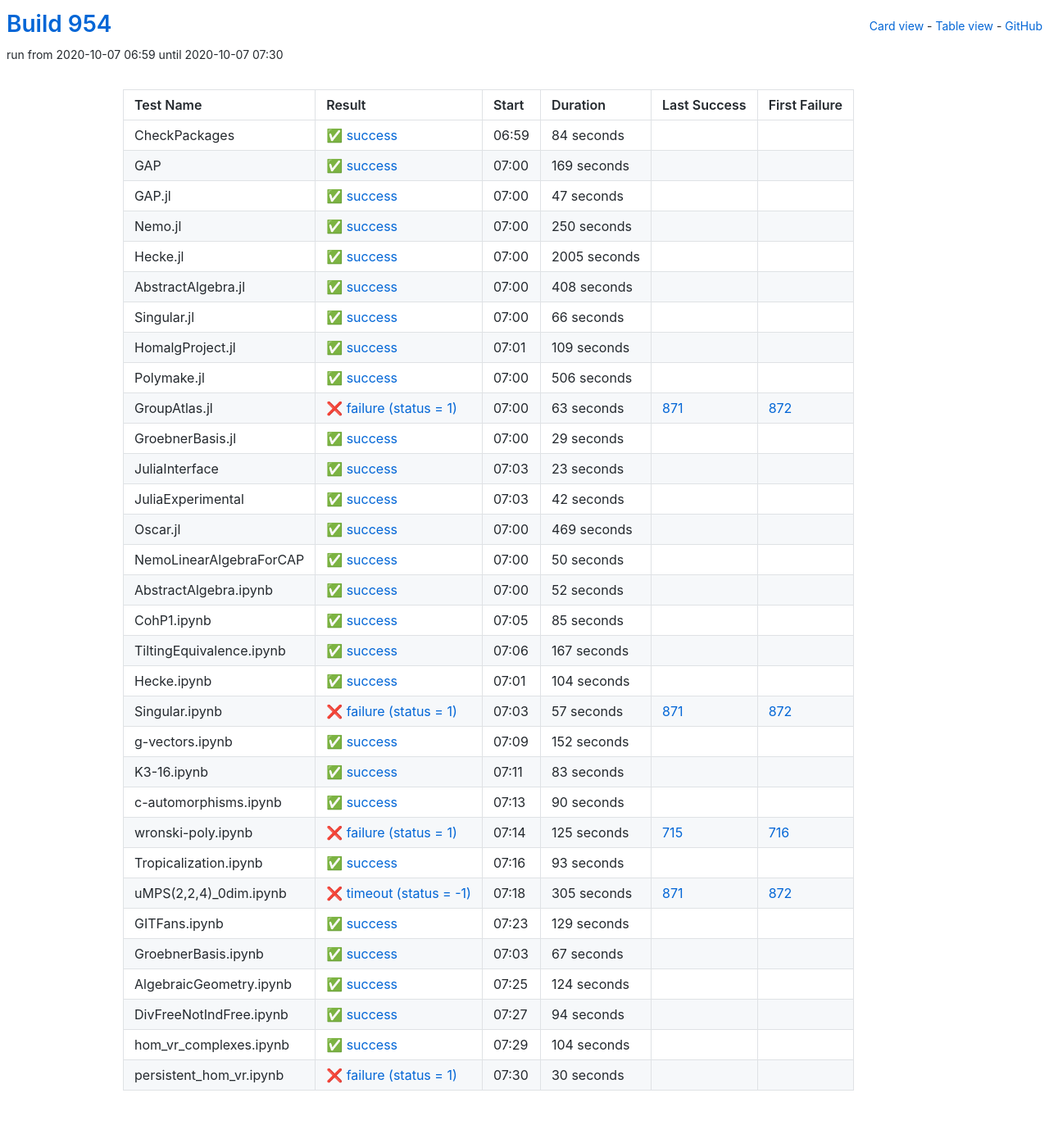
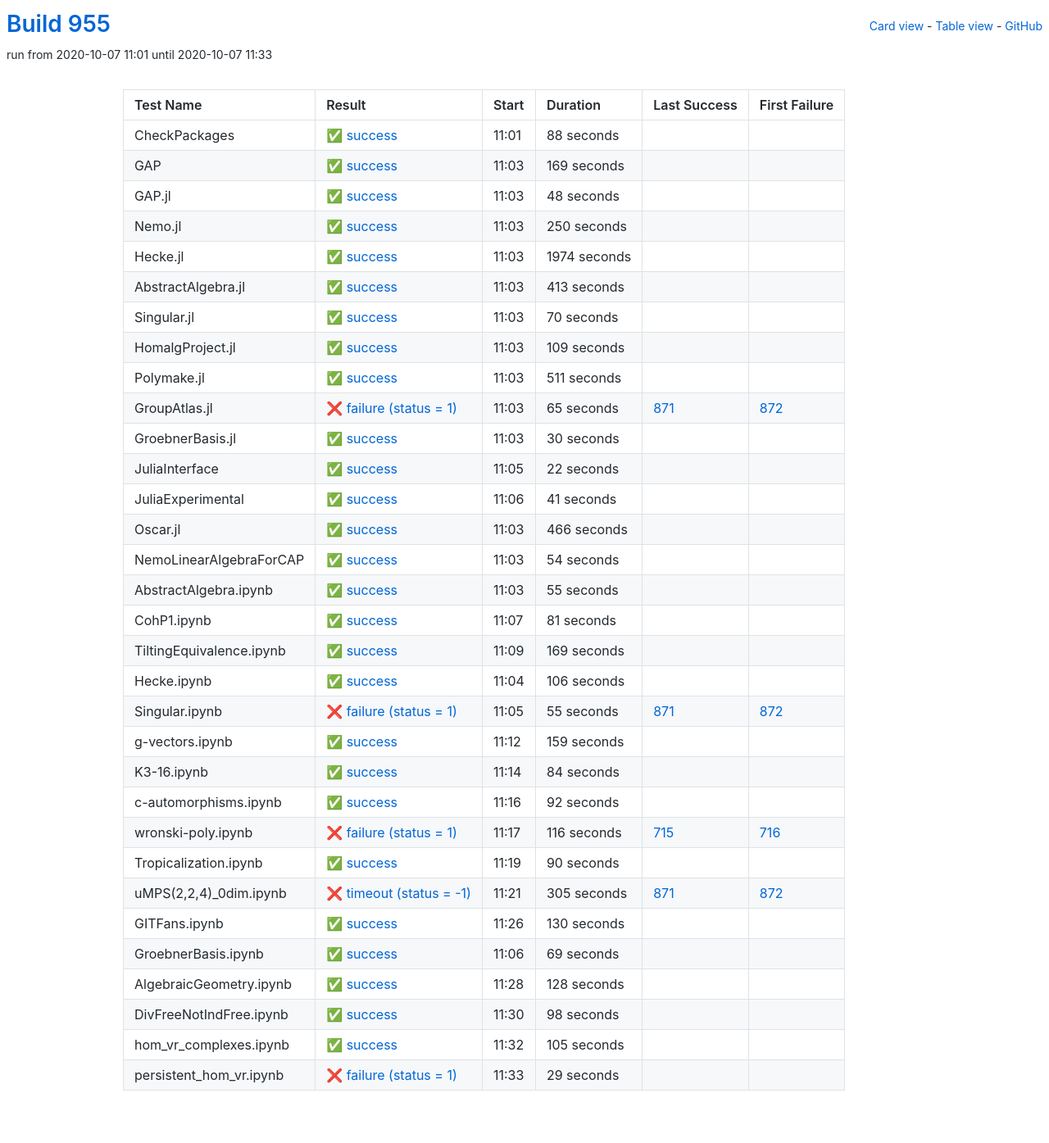
Before and after one commit to oscar-system/oscar-ci-status-stable, a Jekyll site: the page built from table.html, in a window 1280 px wide. Shown: the whole page at 82% size. Built offline with Jekyll 4.4.1, drawn with Linux system fonts in a browser that asks for light colours.

Commit message:
Build #955

```diff
--- a/_data/ci.yml
+++ b/_data/ci.yml
@@ -1,6 +1,6 @@
 ---
-build: 954
-build_url: https://oscarci.mathematik.uni-kl.de/job/oscar-stable/954/
+build: 955
+build_url: https://oscarci.mathematik.uni-kl.de/job/oscar-stable/955/
 job: oscar-stable
 organization: oscar-system
 repo: oscar-ci-status-stable
@@ -8,20 +8,20 @@ repourl: https://github.com/oscar-system/oscar-ci-status-stable
 tests:
 - name: CheckPackages
   id: checkpackages
-  log: https://oscarci.mathematik.uni-kl.de/job/oscar-stable/954/artifact/logs/build-954/CheckPackages.log
-  start: 2020-10-07 06:59
+  log: https://oscarci.mathematik.uni-kl.de/job/oscar-stable/955/artifact/logs/build-955/CheckPackages.log
+  start: 2020-10-07 11:01
   success: true
   exitcode: 0
   status: success
-  duration: 84
+  duration: 88
   last_success: false
   last_success_url:
   first_failure: false
   first_failure_url:
 - name: GAP
   id: gap
-  log: https://oscarci.mathematik.uni-kl.de/job/oscar-stable/954/artifact/logs/build-954/GAP.log
-  start: 2020-10-07 07:00
+  log: https://oscarci.mathematik.uni-kl.de/job/oscar-stable/955/artifact/logs/build-955/GAP.log
+  start: 2020-10-07 11:03
   success: true
   exitcode: 0
   status: success
@@ -32,20 +32,20 @@ tests:
   first_failure_url:
 - name: GAP.jl
   id: gap-jl
-  log: https://oscarci.mathematik.uni-kl.de/job/oscar-stable/954/artifact/logs/build-954/GAP.jl.log
-  start: 2020-10-07 07:00
+  log: https://oscarci.mathematik.uni-kl.de/job/oscar-stable/955/artifact/logs/build-955/GAP.jl.log
+  start: 2020-10-07 11:03
   success: true
   exitcode: 0
   status: success
-  duration: 47
+  duration: 48
   last_success: false
   last_success_url:
   first_failure: false
   first_failure_url:
 - name: Nemo.jl
   id: nemo-jl
-  log: https://oscarci.mathematik.uni-kl.de/job/oscar-stable/954/artifact/logs/build-954/Nemo.jl.log
-  start: 2020-10-07 07:00
+  log: https://oscarci.mathematik.uni-kl.de/job/oscar-stable/955/artifact/logs/build-955/Nemo.jl.log
+  start: 2020-10-07 11:03
   success: true
   exitcode: 0
   status: success
@@ -56,44 +56,44 @@ tests:
   first_failure_url:
 - name: Hecke.jl
   id: hecke-jl
-  log: https://oscarci.mathematik.uni-kl.de/job/oscar-stable/954/artifact/logs/build-954/Hecke.jl.log
-  start: 2020-10-07 07:00
+  log: https://oscarci.mathematik.uni-kl.de/job/oscar-stable/955/artifact/logs/build-955/Hecke.jl.log
+  start: 2020-10-07 11:03
   success: true
   exitcode: 0
   status: success
-  duration: 2005
+  duration: 1974
   last_success: false
   last_success_url:
   first_failure: false
   first_failure_url:
 - name: AbstractAlgebra.jl
   id: abstractalgebra-jl
-  log: https://oscarci.mathematik.uni-kl.de/job/oscar-stable/954/artifact/logs/build-954/AbstractAlgebra.jl.log
-  start: 2020-10-07 07:00
+  log: https://oscarci.mathematik.uni-kl.de/job/oscar-stable/955/artifact/logs/build-955/AbstractAlgebra.jl.log
+  start: 2020-10-07 11:03
   success: true
   exitcode: 0
   status: success
-  duration: 408
+  duration: 413
   last_success: false
   last_success_url:
   first_failure: false
   first_failure_url:
 - name: Singular.jl
   id: singular-jl
-  log: https://oscarci.mathematik.uni-kl.de/job/oscar-stable/954/artifact/logs/build-954/Singular.jl.log
-  start: 2020-10-07 07:00
+  log: https://oscarci.mathematik.uni-kl.de/job/oscar-stable/955/artifact/logs/build-955/Singular.jl.log
+  start: 2020-10-07 11:03
   success: true
   exitcode: 0
   status: success
-  duration: 66
+  duration: 70
   last_success: false
   last_success_url:
   first_failure: false
   first_failure_url:
 - name: HomalgProject.jl
   id: homalgproject-jl
-  log: https://oscarci.mathematik.uni-kl.de/job/oscar-stable/954/artifact/logs/build-954/HomalgProject.jl.log
-  start: 2020-10-07 07:01
+  log: https://oscarci.mathematik.uni-kl.de/job/oscar-stable/955/artifact/logs/build-955/HomalgProject.jl.log
+  start: 2020-10-07 11:03
   success: true
   exitcode: 0
   status: success
@@ -104,176 +104,200 @@ tests:
   first_failure_url:
 - name: Polymake.jl
   id: polymake-jl
-  log: https://oscarci.mathematik.uni-kl.de/job/oscar-stable/954/artifact/logs/build-954/Polymake.jl.log
-  start: 2020-10-07 07:00
+  log: https://oscarci.mathematik.uni-kl.de/job/oscar-stable/955/artifact/logs/build-955/Polymake.jl.log
+  start: 2020-10-07 11:03
   success: true
   exitcode: 0
   status: success
-  duration: 506
+  duration: 511
   last_success: false
   last_success_url:
   first_failure: false
   first_failure_url:
 - name: GroupAtlas.jl
   id: groupatlas-jl
-  log: https://oscarci.mathematik.uni-kl.de/job/oscar-stable/954/artifact/logs/build-954/GroupAtlas.jl.log
-  start: 2020-10-07 07:00
+  log: https://oscarci.mathematik.uni-kl.de/job/oscar-stable/955/artifact/logs/build-955/GroupAtlas.jl.log
+  start: 2020-10-07 11:03
   success: false
   exitcode: 1
   status: failure
-  duration: 63
+  duration: 65
   last_success: 871
   last_success_url: https://oscarci.mathematik.uni-kl.de/job/oscar-stable/871/
   first_failure: 872
   first_failure_url: https://oscarci.mathematik.uni-kl.de/job/oscar-stable/872/
 - name: GroebnerBasis.jl
   id: groebnerbasis-jl
-  log: https://oscarci.mathematik.uni-kl.de/job/oscar-stable/954/artifact/logs/build-954/GroebnerBasis.jl.log
-  start: 2020-10-07 07:00
+  log: https://oscarci.mathematik.uni-kl.de/job/oscar-stable/955/artifact/logs/build-955/GroebnerBasis.jl.log
+  start: 2020-10-07 11:03
   success: true
   exitcode: 0
   status: success
-  duration: 29
+  duration: 30
   last_success: false
   last_success_url:
   first_failure: false
   first_failure_url:
 - name: JuliaInterface
   id: juliainterface
-  log: https://oscarci.mathematik.uni-kl.de/job/oscar-stable/954/artifact/logs/build-954/JuliaInterface.log
-  start: 2020-10-07 07:03
+  log: https://oscarci.mathematik.uni-kl.de/job/oscar-stable/955/artifact/logs/build-955/JuliaInterface.log
+  start: 2020-10-07 11:05
   success: true
   exitcode: 0
   status: success
-  duration: 23
+  duration: 22
   last_success: false
   last_success_url:
   first_failure: false
   first_failure_url:
 - name: JuliaExperimental
   id: juliaexperimental
-  log: https://oscarci.mathematik.uni-kl.de/job/oscar-stable/954/artifact/logs/build-954/JuliaExperimental.log
-  start: 2020-10-07 07:03
+  log: https://oscarci.mathematik.uni-kl.de/job/oscar-stable/955/artifact/logs/build-955/JuliaExperimental.log
+  start: 2020-10-07 11:06
   success: true
   exitcode: 0
   status: success
-  duration: 42
+  duration: 41
   last_success: false
   last_success_url:
   first_failure: false
   first_failure_url:
 - name: Oscar.jl
   id: oscar-jl
-  log: https://oscarci.mathematik.uni-kl.de/job/oscar-stable/954/artifact/logs/build-954/Oscar.jl.log
-  start: 2020-10-07 07:00
+  log: https://oscarci.mathematik.uni-kl.de/job/oscar-stable/955/artifact/logs/build-955/Oscar.jl.log
+  start: 2020-10-07 11:03
   success: true
   exitcode: 0
   status: success
-  duration: 469
+  duration: 466
   last_success: false
   last_success_url:
   first_failure: false
   first_failure_url:
 - name: NemoLinearAlgebraForCAP
   id: nemolinearalgebraforcap
-  log: https://oscarci.mathematik.uni-kl.de/job/oscar-stable/954/artifact/logs/build-954/NemoLinearAlgebraForCAP.log
-  start: 2020-10-07 07:00
+  log: https://oscarci.mathematik.uni-kl.de/job/oscar-stable/955/artifact/logs/build-955/NemoLinearAlgebraForCAP.log
+  start: 2020-10-07 11:03
   success: true
   exitcode: 0
   status: success
-  duration: 50
+  duration: 54
   last_success: false
   last_success_url:
   first_failure: false
   first_failure_url:
 - name: AbstractAlgebra.ipynb
   id: abstractalgebra-ipynb
-  log: https://oscarci.mathematik.uni-kl.de/job/oscar-stable/954/artifact/logs/build-954/AbstractAlgebra.ipynb.log
-  start: 2020-10-07 07:00
+  log: https://oscarci.mathematik.uni-kl.de/job/oscar-stable/955/artifact/logs/build-955/AbstractAlgebra.ipynb.log
+  start: 2020-10-07 11:03
   success: true
   exitcode: 0
   status: success
-  duration: 52
+  duration: 55
   last_success: false
   last_success_url:
   first_failure: false
   first_failure_url:
 - name: CohP1.ipynb
   id: cohp1-ipynb
-  log: https://oscarci.mathematik.uni-kl.de/job/oscar-stable/954/artifact/logs/build-954/CohP1.ipynb.log
-  start: 2020-10-07 07:05
+  log: https://oscarci.mathematik.uni-kl.de/job/oscar-stable/955/artifact/logs/build-955/CohP1.ipynb.log
+  start: 2020-10-07 11:07
   success: true
   exitcode: 0
   status: success
-  duration: 85
+  duration: 81
   last_success: false
   last_success_url:
   first_failure: false
   first_failure_url:
 - name: TiltingEquivalence.ipynb
   id: tiltingequivalence-ipynb
-  log: https://oscarci.mathematik.uni-kl.de/job/oscar-stable/954/artifact/logs/build-954/TiltingEquivalence.ipynb.log
-  start: 2020-10-07 07:06
+  log: https://oscarci.mathematik.uni-kl.de/job/oscar-stable/955/artifact/logs/build-955/TiltingEquivalence.ipynb.log
+  start: 2020-10-07 11:09
   success: true
   exitcode: 0
   status: success
-  duration: 167
+  duration: 169
   last_success: false
   last_success_url:
   first_failure: false
   first_failure_url:
 - name: Hecke.ipynb
   id: hecke-ipynb
-  log: https://oscarci.mathematik.uni-kl.de/job/oscar-stable/954/artifact/logs/build-954/Hecke.ipynb.log
-  start: 2020-10-07 07:01
+  log: https://oscarci.mathematik.uni-kl.de/job/oscar-stable/955/artifact/logs/build-955/Hecke.ipynb.log
+  start: 2020-10-07 11:04
   success: true
   exitcode: 0
   status: success
-  duration: 104
+  duration: 106
   last_success: false
   last_success_url:
   first_failure: false
   first_failure_url:
 - name: Singular.ipynb
   id: singular-ipynb
-  log: https://oscarci.mathematik.uni-kl.de/job/oscar-stable/954/artifact/logs/build-954/Singular.ipynb.log
-  start: 2020-10-07 07:03
+  log: https://oscarci.mathematik.uni-kl.de/job/oscar-stable/955/artifact/logs/build-955/Singular.ipynb.log
+  start: 2020-10-07 11:05
   success: false
   exitcode: 1
   status: failure
-  duration: 57
+  duration: 55
   last_success: 871
   last_success_url: https://oscarci.mathematik.uni-kl.de/job/oscar-stable/871/
   first_failure: 872
   first_failure_url: https://oscarci.mathematik.uni-kl.de/job/oscar-stable/872/
 - name: g-vectors.ipynb
   id: g-vectors-ipynb
-  log: https://oscarci.mathematik.uni-kl.de/job/oscar-stable/954/artifact/logs/build-954/g-vectors.ipynb.log
-  start: 2020-10-07 07:09
+  log: https://oscarci.mathematik.uni-kl.de/job/oscar-stable/955/artifact/logs/build-955/g-vectors.ipynb.log
+  start: 2020-10-07 11:12
   success: true
   exitcode: 0
   status: success
-  duration: 152
+  duration: 159
   last_success: false
   last_success_url:
   first_failure: false
   first_failure_url:
 - name: K3-16.ipynb
   id: k3-16-ipynb
-  log: https://oscarci.mathematik.uni-kl.de/job/oscar-stable/954/artifact/logs/build-954/K3-16.ipynb.log
-  start: 2020-10-07 07:11
+  log: https://oscarci.mathematik.uni-kl.de/job/oscar-stable/955/artifact/logs/build-955/K3-16.ipynb.log
+  start: 2020-10-07 11:14
   success: true
   exitcode: 0
   status: success
-  duration: 83
+  duration: 84
   last_success: false
   last_success_url:
   first_failure: false
   first_failure_url:
 - name: c-automorphisms.ipynb
   id: c-automorphisms-ipynb
-  log: https://oscarci.mathematik.uni-kl.de/job/oscar-stable/954/artifact/logs/build-954/c-automorphisms.ipynb.log
-  start: 2020-10-07 07:13
+  log: https://oscarci.mathematik.uni-kl.de/job/oscar-stable/955/artifact/logs/build-955/c-automorphisms.ipynb.log
+  start: 2020-10-07 11:16
+  success: true
+  exitcode: 0
+  status: success
+  duration: 92
+  last_success: false
+  last_success_url:
+  first_failure: false
+  first_failure_url:
+- name: wronski-poly.ipynb
+  id: wronski-poly-ipynb
+  log: https://oscarci.mathematik.uni-kl.de/job/oscar-stable/955/artifact/logs/build-955/wronski-poly.ipynb.log
+  start: 2020-10-07 11:17
+  success: false
+  exitcode: 1
+  status: failure
+  duration: 116
+  last_success: 715
+  last_success_url: https://oscarci.mathematik.uni-kl.de/job/oscar-stable/715/
+  first_failure: 716
+  first_failure_url: https://oscarci.mathematik.uni-kl.de/job/oscar-stable/716/
+- name: Tropicalization.ipynb
+  id: tropicalization-ipynb
+  log: https://oscarci.mathematik.uni-kl.de/job/oscar-stable/955/artifact/logs/build-955/Tropicalization.ipynb.log
+  start: 2020-10-07 11:19
   success: true
   exitcode: 0
   status: success
@@ -282,34 +306,10 @@ tests:
   last_success_url:
   first_failure: false
   first_failure_url:
-- name: wronski-poly.ipynb
-  id: wronski-poly-ipynb
-  log: https://oscarci.mathematik.uni-kl.de/job/oscar-stable/954/artifact/logs/build-954/wronski-poly.ipynb.log
-  start: 2020-10-07 07:14
-  success: false
-  exitcode: 1
-  status: failure
-  duration: 125
-  last_success: 715
-  last_success_url: https://oscarci.mathematik.uni-kl.de/job/oscar-stable/715/
-  first_failure: 716
-  first_failure_url: https://oscarci.mathematik.uni-kl.de/job/oscar-stable/716/
-- name: Tropicalization.ipynb
-  id: tropicalization-ipynb
-  log: https://oscarci.mathematik.uni-kl.de/job/oscar-stable/954/artifact/logs/build-954/Tropicalization.ipynb.log
-  start: 2020-10-07 07:16
-  success: true
-  exitcode: 0
-  status: success
-  duration: 93
-  last_success: false
-  last_success_url:
-  first_failure: false
-  first_failure_url:
 - name: uMPS(2,2,4)_0dim.ipynb
   id: umps-2-2-4-0dim-ipynb
-  log: https://oscarci.mathematik.uni-kl.de/job/oscar-stable/954/artifact/logs/build-954/uMPS-2-2-4-_0dim.ipynb.log
-  start: 2020-10-07 07:18
+  log: https://oscarci.mathematik.uni-kl.de/job/oscar-stable/955/artifact/logs/build-955/uMPS-2-2-4-_0dim.ipynb.log
+  start: 2020-10-07 11:21
   success: false
   exitcode: -1
   status: timeout
@@ -320,72 +320,72 @@ tests:
   first_failure_url: https://oscarci.mathematik.uni-kl.de/job/oscar-stable/872/
 - name: GITFans.ipynb
   id: gitfans-ipynb
-  log: https://oscarci.mathematik.uni-kl.de/job/oscar-stable/954/artifact/logs/build-954/GITFans.ipynb.log
-  start: 2020-10-07 07:23
+  log: https://oscarci.mathematik.uni-kl.de/job/oscar-stable/955/artifact/logs/build-955/GITFans.ipynb.log
+  start: 2020-10-07 11:26
   success: true
   exitcode: 0
   status: success
-  duration: 129
+  duration: 130
   last_success: false
   last_success_url:
   first_failure: false
   first_failure_url:
 - name: GroebnerBasis.ipynb
   id: groebnerbasis-ipynb
-  log: https://oscarci.mathematik.uni-kl.de/job/oscar-stable/954/artifact/logs/build-954/GroebnerBasis.ipynb.log
-  start: 2020-10-07 07:03
+  log: https://oscarci.mathematik.uni-kl.de/job/oscar-stable/955/artifact/logs/build-955/GroebnerBasis.ipynb.log
+  start: 2020-10-07 11:06
   success: true
   exitcode: 0
   status: success
-  duration: 67
+  duration: 69
   last_success: false
   last_success_url:
   first_failure: false
   first_failure_url:
 - name: AlgebraicGeometry.ipynb
   id: algebraicgeometry-ipynb
-  log: https://oscarci.mathematik.uni-kl.de/job/oscar-stable/954/artifact/logs/build-954/AlgebraicGeometry.ipynb.log
-  start: 2020-10-07 07:25
+  log: https://oscarci.mathematik.uni-kl.de/job/oscar-stable/955/artifact/logs/build-955/AlgebraicGeometry.ipynb.log
+  start: 2020-10-07 11:28
   success: true
   exitcode: 0
   status: success
-  duration: 124
+  duration: 128
   last_success: false
   last_success_url:
   first_failure: false
   first_failure_url:
 - name: DivFreeNotIndFree.ipynb
   id: divfreenotindfree-ipynb
-  log: https://oscarci.mathematik.uni-kl.de/job/oscar-stable/954/artifact/logs/build-954/DivFreeNotIndFree.ipynb.log
-  start: 2020-10-07 07:27
+  log: https://oscarci.mathematik.uni-kl.de/job/oscar-stable/955/artifact/logs/build-955/DivFreeNotIndFree.ipynb.log
+  start: 2020-10-07 11:30
   success: true
   exitcode: 0
   status: success
-  duration: 94
+  duration: 98
   last_success: false
   last_success_url:
   first_failure: false
   first_failure_url:
 - name: hom_vr_complexes.ipynb
   id: hom-vr-complexes-ipynb
-  log: https://oscarci.mathematik.uni-kl.de/job/oscar-stable/954/artifact/logs/build-954/hom_vr_complexes.ipynb.log
-  start: 2020-10-07 07:29
+  log: https://oscarci.mathematik.uni-kl.de/job/oscar-stable/955/artifact/logs/build-955/hom_vr_complexes.ipynb.log
+  start: 2020-10-07 11:32
   success: true
   exitcode: 0
   status: success
-  duration: 104
+  duration: 105
   last_success: false
   last_success_url:
   first_failure: false
   first_failure_url:
 - name: persistent_hom_vr.ipynb
   id: persistent-hom-vr-ipynb
-  log: https://oscarci.mathematik.uni-kl.de/job/oscar-stable/954/artifact/logs/build-954/persistent_hom_vr.ipynb.log
-  start: 2020-10-07 07:30
+  log: https://oscarci.mathematik.uni-kl.de/job/oscar-stable/955/artifact/logs/build-955/persistent_hom_vr.ipynb.log
+  start: 2020-10-07 11:33
   success: false
   exitcode: 1
   status: failure
-  duration: 30
+  duration: 29
   last_success: false
   last_success_url:
   first_failure: false
```
Also changed, not shown: README.md.
